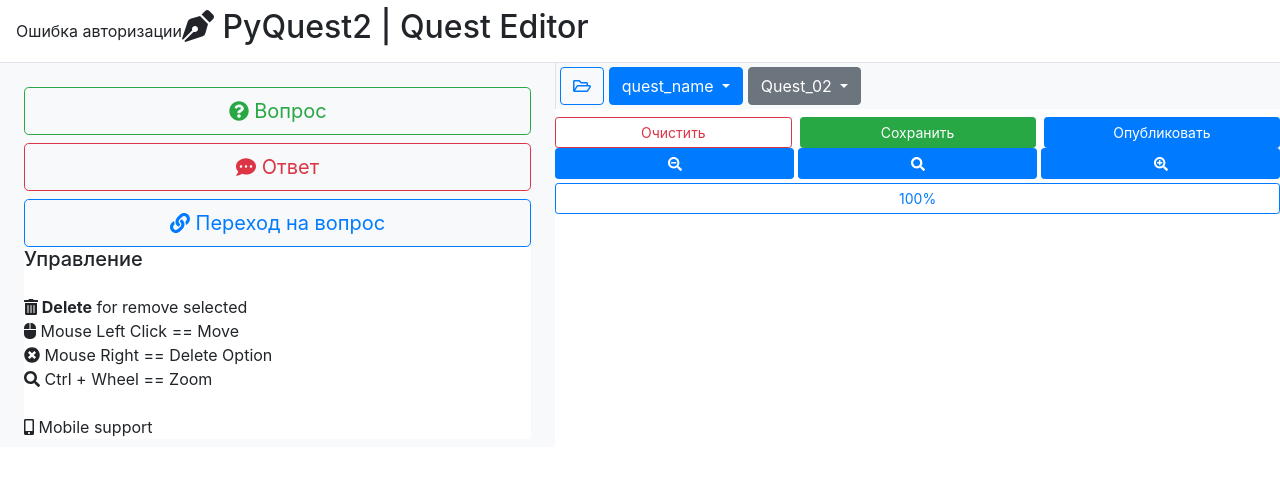
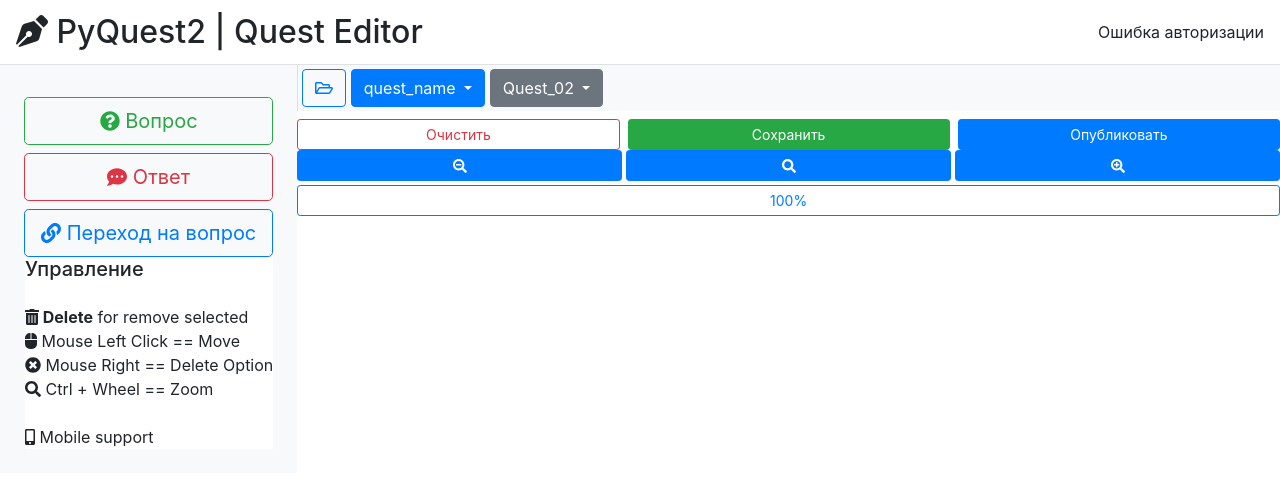
Before and after one commit to Granduca/PYQuest2, a Python web app: template web/quest_editor/templates/quest_editor.html in a window 1280 px wide. Shown: the top 486 px of the page. Run offline with Jinja, Linux system fonts and the light colour scheme; the template is opened without the code that fills it, so the values that code supplies are empty; some libraries are stand-ins or nearby versions.

Commit message:
upd: bootstrap adaptive

```diff
--- a/web/quest_editor/static/style.css
+++ b/web/quest_editor/static/style.css
@@ -40,7 +40,7 @@ html, body {
   font-family: 'Roboto', sans-serif;
   font-size: 15px;
   background-color: #f2f5f8;
-  min-width: 900px;
+  min-width: 364px;
 }
 
 /*
--- a/web/quest_editor/templates/quest_editor.html
+++ b/web/quest_editor/templates/quest_editor.html
@@ -43,12 +43,35 @@
     <script src="{{ url_for('quest_editor.static', filename='node_modules/selectables/selectables.js')}}"></script>
 
     <!-- Header -->
-    <header class="navbar navbar-expand flex-column flex-md-row border-bottom">
-        <nav>
+    <header class="navbar navbar-expand flex-row border-bottom">
+        <!-- Brand -->
+        <div class="navbar-brand d-none d-lg-flex">
+            {% if title %}
+            {% if editor_version %}
+            <h2 class="my-0"><i class="fas fa-pen-nib"></i> {{title}} | Quest Editor v{{editor_version}}</h2>
+            {% else %}
+            <h2 class="my-0"><i class="fas fa-pen-nib"></i> PyQuest2 | Quest Editor</h2>
+            {% endif %}
+            {% else %}
+            <h2 class="my-0"><i class="fas fa-pen-nib"></i> PyQuest2 | Quest Editor</h2>
+            {% endif %}
+        </div>
+        <!-- Brand mobile -->
+        <div class="navbar-brand d-block d-lg-none">
+            {% if title %}
+            <h2 class="my-0"><i class="fas fa-pen-nib"></i> {{title}}</h2>
+            {% else %}
+            <h2 class="my-0"><i class="fas fa-pen-nib"></i> PyQuest2</h2>
+            {% endif %}
+        </div>
+        <!-- Profile -->
+        <div class="navbar-nav flex-row ml-auto">
             {% if google_uname %}
             {% if google_upic %}
             <div class="button d-flex flex-row align-items-center nav-block">
-                <button type="button" class="btn btn-outline-info" data-toggle="modal" data-target="#profileModal">{{google_uname}}</button>
+                <div class="d-none d-md-flex">
+                    <button type="button" class="btn btn-outline-info" data-toggle="modal" data-target="#profileModal">{{google_uname}}</button>
+                </div>
                 <div class="image btn" data-toggle="tooltip" data-target="#profileModal" data-custom-class="tooltip-secondary" title="Открыть карточку вашего профиля"> <img src="{{google_upic}}" class="rounded" width="36" data-backdrop="false" data-toggle="modal" data-target="#profileModal"> </div>
                 <a href="{{ url_for('auth.google.logout') }}" role="button" class="btn btn-outline-secondary">Выйти</a>
             </div>
@@ -58,23 +81,15 @@
             {% else %}
             Ошибка авторизации
             {% endif %}
-        </nav>
-        {% if title %}
-        {% if editor_version %}
-        <h2><i class="fas fa-pen-nib"></i> {{title}} | Quest Editor v{{editor_version}}</h2>
-        {% else %}
-        <h2><i class="fas fa-pen-nib"></i> PyQuest2 | Quest Editor</h2>
-        {% endif %}
-        {% else %}
-        <h2><i class="fas fa-pen-nib"></i> PyQuest2 | Quest Editor</h2>
-        {% endif %}
+        </div>
     </header>
 
     <!-- MAIN -->
     <div class="container-fluid d-flex px-0 h-100 wrapper" id="wrapper">
-        <div class="d-flex align-items-end flex-column bg-light px-4 py-2">
-            <div>
-                <button class="btn btn-lg btn-outline-success w-100 mt-3"  draggable="true" ondragstart="drag(event)" data-node="question_not_connected" type="button">
+        <!-- Side menu -->
+        <div class="d-none d-lg-flex align-items-end flex-column bg-light px-4 py-4">
+            <div class="d-flex flex-column w-100 mx-auto">
+                <button class="btn btn-lg btn-outline-success w-100 mt-2"  draggable="true" ondragstart="drag(event)" data-node="question_not_connected" type="button">
                     <i class="fas fa-question-circle"></i><span> Вопрос</span>
                 </button>
                 <button class="btn btn-lg btn-outline-danger w-100 mt-2"  draggable="true" ondragstart="drag(event)" data-node="answer_not_connected" type="button">
@@ -84,8 +99,9 @@
                     <i class="fas fa-link"></i><span> Переход на вопрос</span>
                 </button>
             </div>
-            <div class="mt-auto w-100">
-                <div class="bs-callout bs-callout-info bg-white align-bottom">
+            <!-- Side menu tips -->
+            <div class="d-flex flex-column mt-auto">
+                <div class="bs-callout bs-callout-info bg-white">
                     <h5>Управление</h5>
                     <div class="mt-4 hotkeys">
                         <i class="fas fa-trash-alt"></i><b> Delete</b> for remove selected<br>
@@ -97,7 +113,27 @@
                 </div>
             </div>
         </div>
-
+        <!-- Side menu mobile -->
+        <div class="d-flex d-lg-none align-items-end flex-column bg-light px-1 pb-4">
+            <div class="d-flex flex-column">
+                <button class="btn btn-lg btn-outline-success w-100 mt-1"  draggable="true" ondragstart="drag(event)" data-node="question_not_connected" type="button">
+                    <i class="fas fa-question-circle"></i>
+                </button>
+                <button class="btn btn-lg btn-outline-danger w-100 mt-2"  draggable="true" ondragstart="drag(event)" data-node="answer_not_connected" type="button">
+                    <i class="fas fa-comment-dots"></i>
+                </button>
+                <button class="btn btn-lg btn-outline-primary w-100 mt-2"  draggable="true" ondragstart="drag(event)" data-node="link" type="button">
+                    <i class="fas fa-link"></i>
+                </button>
+            </div>
+            <!-- Side menu tips mobile -->
+            <div class="d-flex flex-column w-100 mt-auto">
+                <button class="btn btn-lg btn-outline-info w-100 mt-2" type="button">
+                    <i class="fas fa-info"></i>
+                </button>
+            </div>
+        </div>
+        <!-- Menu -->
         <div class="col px-0">
             <div class="flex-row px-1 py-1 bg-light border-left">
                 <button class="btn btn-outline-primary" type="button">
@@ -119,7 +155,8 @@
                     {% include "quest_title_dropdown.html" %}
                 {% endwith %}
             </div>
-            <div class="flex-row" id="drawflow" ondrop="drop(event)" ondragover="allowDrop(event)">
+            <!-- Drawflow -->
+            <div class="flex-row w-100" id="drawflow" ondrop="drop(event)" ondragover="allowDrop(event)">
                 <div class="button d-flex mt-2 editor-btn-block">
                     <button class="btn btn-sm btn-outline-danger w-100 mr-2" onclick="editor_clear()" data-toggle="tooltip" data-html="true" data-custom-class="tooltip-danger" title="удалить <b>все ноды</b><br><u>безвозвратно</u>!">Очистить</button>
                     <button class="btn btn-sm btn-success w-100 mr-2" onclick="export_json()" data-toggle="tooltip" data-custom-class="tooltip-success" data-html="true" title="<u>сохранить</u> квест<br><em>без публикации</em>">Сохранить</button>
```
